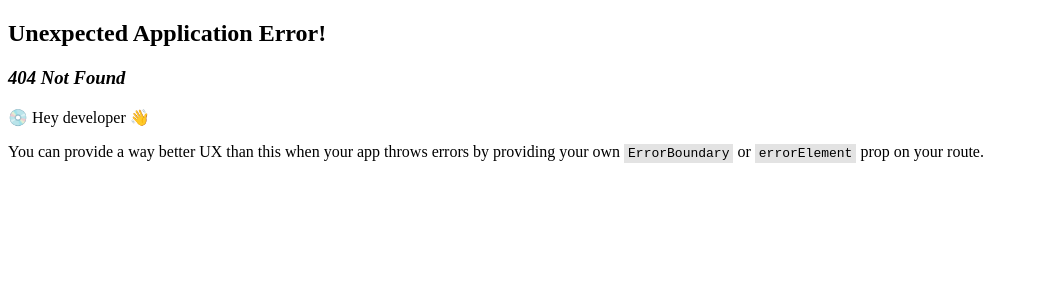
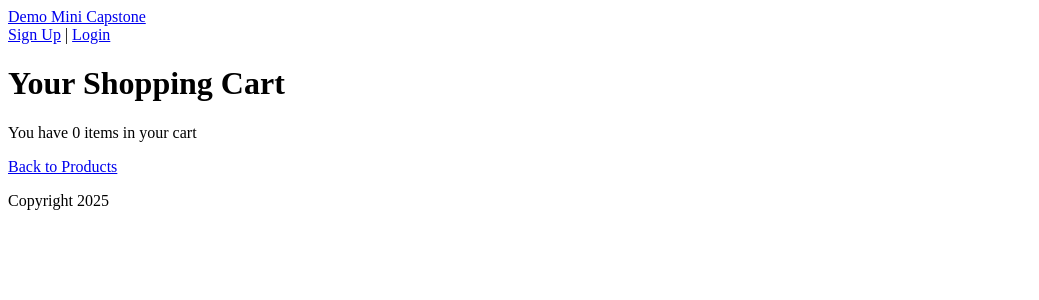
Before and after one commit to actualize-evn-2025-03/demo-mini-capstone-frontend, a React (Vite) app: page /cart in a window 1280 px wide. Before the commit this address had no page. Shown: the top 300 px of the page, without its empty margins (0-1039 px from the left). Built offline with nearby package versions, Linux system fonts and the light colour scheme; the HTML template or start-up script is replaced by a standard one.

Commit message:
Implement cart

```diff
--- a/src/App.jsx
+++ b/src/App.jsx
@@ -6,14 +6,16 @@ import { Header } from "./Header";
 import { ProductsPage } from "./ProductsPage";
 import { SignupPage } from "./SignupPage";
 import { LoginPage } from "./LoginPage";
+import { CartPage } from "./CartPage";
 import { Footer } from "./Footer";
 
 axios.defaults.withCredentials = true;
 
-// Layout component manages authentication state for the entire app
-// This ensures the Header updates automatically when login/logout happens
+// Layout component manages authentication state and cart state for the entire app
+// This ensures the Header updates automatically when login/logout happens and cart count updates
 function Layout() {
   const [isLoggedIn, setIsLoggedIn] = useState(false);
+  const [cartItems, setCartItems] = useState([]);
 
   // Check authentication status when the app first loads
   // This reads from localStorage to maintain login state across page refreshes
@@ -21,12 +23,56 @@ function Layout() {
     setIsLoggedIn(!!localStorage.getItem("email"));
   }, []);
 
+  // Load cart items when logged in
+  useEffect(() => {
+    if (isLoggedIn) {
+      handleCartIndex();
+    }
+  }, [isLoggedIn]);
+
+  const handleCartIndex = () => {
+    console.log("handleCartIndex");
+    axios.get("http://localhost:3000/carted_products.json").then((response) => {
+      console.log("Cart items:", response.data);
+      setCartItems(response.data);
+    }).catch((error) => {
+      console.error("Error fetching cart:", error);
+    });
+  }
+
+  const handleAddToCart = (product) => {
+    console.log("handleAddToCart", product);
+    axios.post("http://localhost:3000/carted_products.json", {
+      product_id: product.id,
+      quantity: 1
+    }).then((response) => {
+      console.log("Added to cart:", response.data);
+      handleCartIndex(); // Refresh cart after adding
+    }).catch((error) => {
+      console.error("Error adding to cart:", error);
+    });
+  }
+
+  const handleRemoveFromCart = (cartedProduct) => {
+    console.log("handleRemoveFromCart", cartedProduct);
+    axios.delete(`http://localhost:3000/carted_products/${cartedProduct.id}.json`).then((response) => {
+      console.log("Removed from cart:", response.data);
+      handleCartIndex(); // Refresh cart after removing
+    }).catch((error) => {
+      console.error("Error removing from cart:", error);
+    });
+  }
+
   return (
     <div>
-      {/* Pass auth state to Header so it shows the right buttons */}
       <Header isLoggedIn={isLoggedIn} setIsLoggedIn={setIsLoggedIn} />
-      {/* Outlet renders the current page, and context passes setIsLoggedIn down to child pages */}
-      <Outlet context={{ setIsLoggedIn }} />
+      <Outlet context={{
+        setIsLoggedIn,
+        cartItems,
+        onAddToCart: handleAddToCart,
+        onRemoveFromCart: handleRemoveFromCart,
+        onRefreshCart: handleCartIndex
+      }} />
       <Footer />
     </div>
   );
@@ -39,6 +85,10 @@ const router = createBrowserRouter([
       {
         path: "/",
         element: <ProductsPage />,
+      },
+      {
+        path: "/cart",
+        element: <CartPage />,
       },
       {
         path: "/signup",
--- /dev/null
+++ b/src/CartPage.jsx
@@ -0,0 +1,24 @@
+import { useOutletContext, Link } from "react-router-dom";
+
+export function CartPage() {
+  const { cartItems, onRemoveFromCart } = useOutletContext();
+
+  return (
+    <main>
+      <h1>Your Shopping Cart</h1>
+
+      <p>You have {cartItems.length} items in your cart</p>
+
+      {cartItems.map((cartItem) => (
+        <div key={cartItem.id}>
+          <h3>{cartItem.product.name}</h3>
+          <p>Price: ${cartItem.product.price}</p>
+          <p>Quantity: {cartItem.quantity}</p>
+          <button onClick={() => onRemoveFromCart(cartItem)}>Remove from Cart</button>
+        </div>
+      ))}
+
+      <p><Link to="/">Back to Products</Link></p>
+    </main>
+  );
+}
--- a/src/Header.jsx
+++ b/src/Header.jsx
@@ -9,7 +9,9 @@ export function Header({ isLoggedIn, setIsLoggedIn }) {
           <Link to="/">Demo Mini Capstone</Link>
           <div>
             {isLoggedIn ? (
-              <LogoutLink setIsLoggedIn={setIsLoggedIn} />
+              <>
+                <Link to="/cart">Cart</Link> | <LogoutLink setIsLoggedIn={setIsLoggedIn} />
+              </>
             ) : (
               <>
                 <Link to="/signup">Sign Up</Link> | <Link to="/login">Login</Link>
--- a/src/ProductsIndex.jsx
+++ b/src/ProductsIndex.jsx
@@ -1,4 +1,4 @@
-export function ProductsIndex({ products, onShow }) {
+export function ProductsIndex({ products, onShow, onAddToCart }) {
   return (
     <div>
       <h1>All products ({products.length} total)</h1>
@@ -9,6 +9,7 @@ export function ProductsIndex({ products, onShow }) {
           <p>Price: ${product.price}</p>
           <p>Description: {product.description}</p>
           <button onClick={() => onShow(product)}>More info</button>
+          <button onClick={() => onAddToCart(product)}>Add to Cart</button>
         </div>
       ))}
     </div>
--- a/src/ProductsPage.jsx
+++ b/src/ProductsPage.jsx
@@ -1,5 +1,6 @@
 import axios from "axios";
 import { useState, useEffect } from "react";
+import { useOutletContext } from "react-router-dom";
 import { ProductsIndex } from "./ProductsIndex";
 import { ProductsNew } from "./ProductsNew";
 import { Modal } from "./Modal";
@@ -9,6 +10,9 @@ export function ProductsPage() {
   const [products, setProducts] = useState([]);
   const [isProductsShowVisible, setIsProductsShowVisibile] = useState(false);
   const [currentProduct, setCurrentProduct] = useState({});
+
+  // Get cart functions from the Layout context
+  const { onAddToCart } = useOutletContext();
 
   const handleIndex = () => {
     console.log("handleIndex");
@@ -35,11 +39,11 @@ export function ProductsPage() {
 
   useEffect(handleIndex, []);
 
-  return (
+    return (
     <main>
       <ProductsNew onCreate={handleCreate} />
-      <ProductsIndex products={products} onShow={handleShow} />
-      <Modal show={isProductsShowVisible} onClose={() => setIsProductsShowVisibile} >
+      <ProductsIndex products={products} onShow={handleShow} onAddToCart={onAddToCart} />
+      <Modal show={isProductsShowVisible} onClose={() => setIsProductsShowVisibile(false)} >
         <ProductsShow product={currentProduct} />
       </Modal>
     </main>
```
